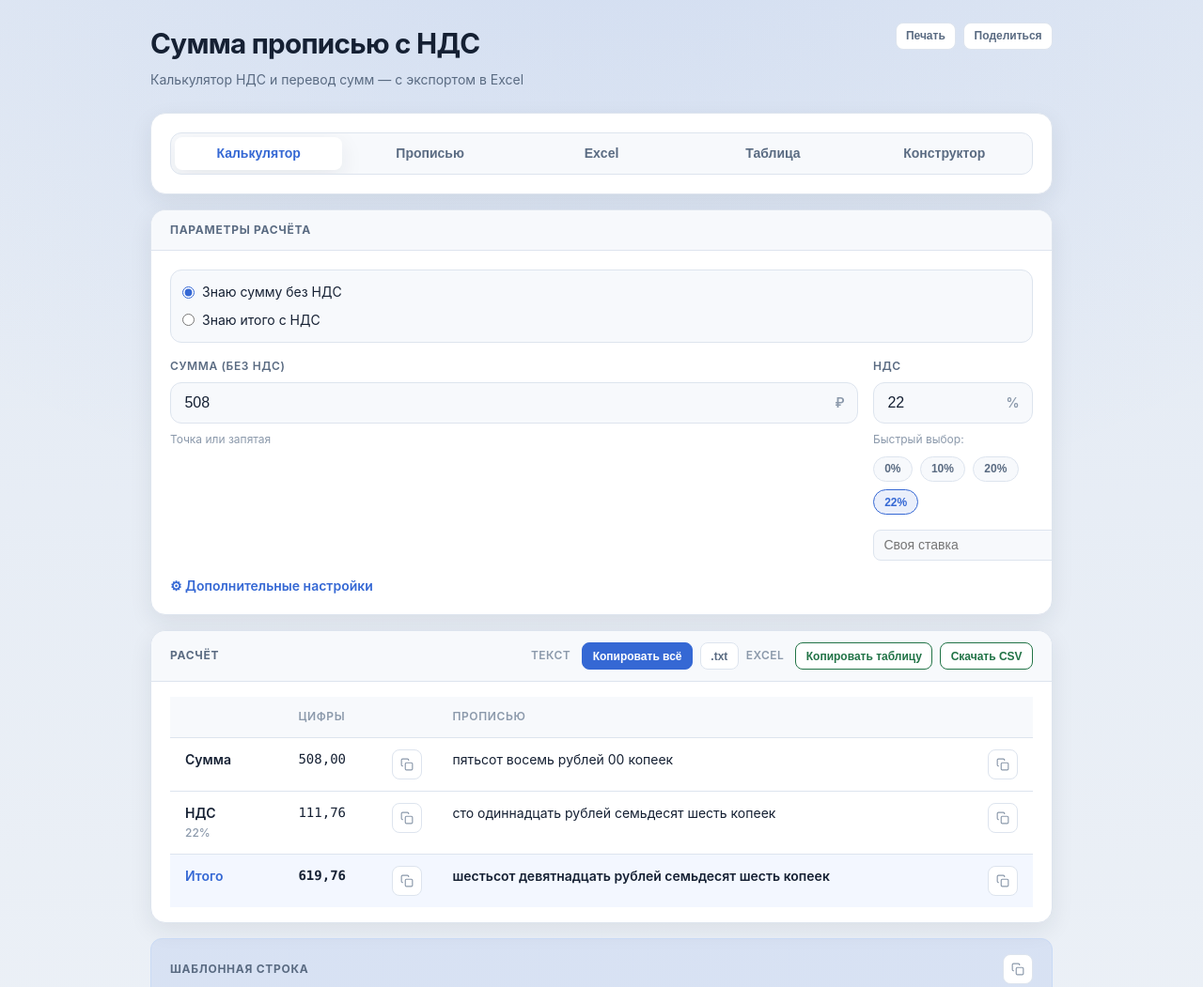
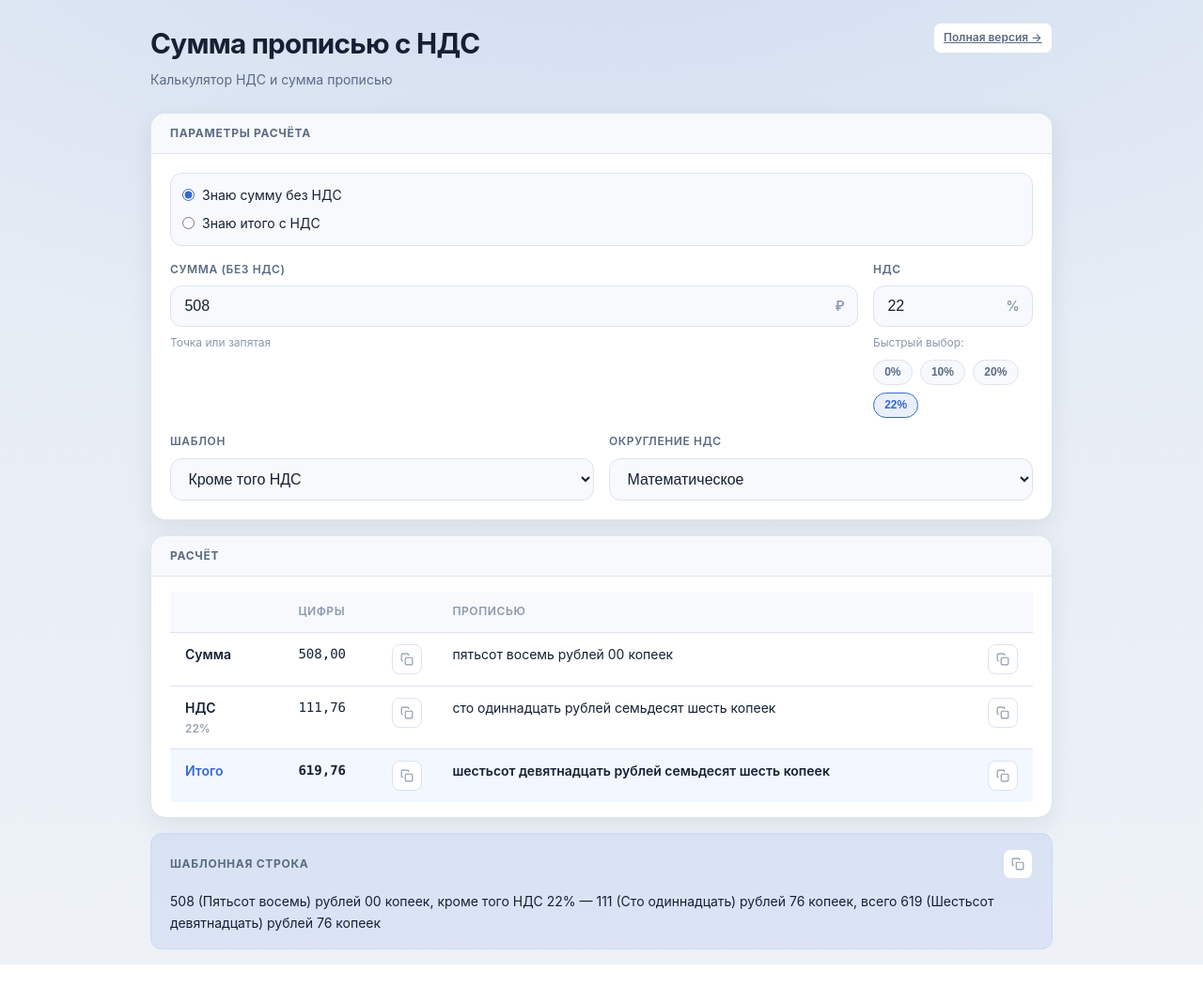
Before and after one commit to bac1lla/nds, a plain HTML site: page index.html in a window 1280 px wide. Shown: the top 1051 px of the page at 94% size. After the commit the page ends 1027 px from the top, so only its background shows below. Drawn offline with Linux system fonts and the light colour scheme.

Commit message:
add v2 version

```diff
--- a/index.html
+++ b/index.html
@@ -329,6 +329,16 @@
     }
 
     #printArea { display: none; }
+
+    .simple-only { display: none; }
+    .app--simple .simple-only { display: inline-flex; }
+    .app--simple .full-only { display: none !important; }
+    .app--simple .settings-details > summary { display: none; }
+    .app--simple .settings-details { border: none; padding: 0; }
+    .app--simple .settings-details .settings-grid { display: grid; margin-top: var(--space-4); padding-top: 0; border-top: none; }
+    .app--simple .app-header__desc--full { display: none; }
+    .app--simple .app-header__desc--simple { display: block; }
+    .app-header__desc--simple { display: none; }
   </style>
 </head>
 <body>
@@ -336,15 +346,17 @@
     <header class="app-header no-print">
       <div class="app-header__main">
         <h1 class="app-header__title">Сумма прописью с НДС</h1>
-        <p class="app-header__desc">Калькулятор НДС и перевод сумм — с экспортом в Excel</p>
+        <p class="app-header__desc app-header__desc--full">Калькулятор НДС и перевод сумм — с экспортом в Excel</p>
+        <p class="app-header__desc app-header__desc--simple">Калькулятор НДС и сумма прописью</p>
       </div>
       <div class="toolbar">
-        <button type="button" class="btn btn--sm" id="btnPrint">Печать</button>
-        <button type="button" class="btn btn--sm" id="btnShare">Поделиться</button>
+        <a href="/v2" class="btn btn--sm simple-only">Полная версия →</a>
+        <button type="button" class="btn btn--sm full-only" id="btnPrint">Печать</button>
+        <button type="button" class="btn btn--sm full-only" id="btnShare">Поделиться</button>
       </div>
     </header>
 
-    <section class="panel no-print">
+    <section class="panel no-print full-only">
       <div class="panel__body">
         <nav class="tabs" role="tablist">
           <button type="button" class="tab tab--active" data-mode="calc" role="tab" aria-selected="true">Калькулятор</button>
@@ -383,7 +395,7 @@
                 <span class="input-wrap__suffix">%</span>
               </div>
               <div class="vat-presets" id="vatPresets"></div>
-              <div class="vat-add">
+              <div class="vat-add full-only">
                 <input type="text" id="customVatInput" placeholder="Своя ставка" inputmode="decimal">
                 <button type="button" class="btn btn--sm" id="addVatBtn">+ Добавить</button>
               </div>
@@ -413,7 +425,7 @@
     </section>
 
     <!-- WORDS MODE -->
-    <section class="panel mode-panel no-print" id="panelWords" data-mode="words">
+    <section class="panel mode-panel no-print full-only" id="panelWords" data-mode="words">
       <div class="panel__header"><h2 class="panel__title">Сумма прописью</h2></div>
       <div class="panel__body">
         <div class="toggle-row" style="margin-bottom:1rem">
@@ -440,7 +452,7 @@
     </section>
 
     <!-- EXCEL / BATCH MODE -->
-    <section class="panel mode-panel no-print" id="panelBatch" data-mode="batch">
+    <section class="panel mode-panel no-print full-only" id="panelBatch" data-mode="batch">
       <div class="panel__header"><h2 class="panel__title">Таблица из Excel</h2></div>
       <div class="panel__body">
         <div class="excel-hint">
@@ -483,7 +495,7 @@
     </section>
 
     <!-- TABLE MODE -->
-    <section class="panel mode-panel no-print" id="panelInvoice" data-mode="invoice">
+    <section class="panel mode-panel no-print full-only" id="panelInvoice" data-mode="invoice">
       <div class="panel__header"><h2 class="panel__title">Таблица</h2></div>
       <div class="panel__body">
         <div class="excel-hint">
@@ -532,7 +544,7 @@
     </section>
 
     <!-- BUILDER MODE -->
-    <section class="panel mode-panel no-print" id="panelBuilder" data-mode="builder">
+    <section class="panel mode-panel no-print full-only" id="panelBuilder" data-mode="builder">
       <div class="panel__header"><h2 class="panel__title">Конструктор шаблонов</h2></div>
       <div class="panel__body">
         <div class="field" style="margin-bottom:var(--space-4)">
@@ -565,7 +577,7 @@
       <div class="panel">
         <div class="panel__header">
           <h2 class="panel__title">Расчёт</h2>
-          <div class="toolbar no-print" id="resultsToolbar">
+          <div class="toolbar no-print full-only" id="resultsToolbar">
             <div class="toolbar-group">
               <span class="toolbar-group__label">Текст</span>
               <button type="button" class="btn btn--sm btn--primary" id="copyAllBtn">Копировать всё</button>
@@ -594,7 +606,7 @@
           </button>
         </div>
         <p class="template-panel__text" id="templateText"></p>
-        <div class="share-box no-print" id="shareBox">
+        <div class="share-box no-print full-only" id="shareBox">
           <div class="share-box__link">
             <input type="text" id="shareUrl" readonly>
             <button type="button" class="btn btn--sm" id="copyUrlBtn">Ссылка</button>
@@ -606,7 +618,7 @@
       </div>
     </section>
 
-    <section class="panel no-print" id="historyPanel">
+    <section class="panel no-print full-only" id="historyPanel">
       <div class="panel__header">
         <h2 class="panel__title">История</h2>
         <button type="button" class="btn btn--sm" id="clearHistoryBtn">Очистить</button>
@@ -623,6 +635,14 @@
   <script>
   (function () {
     'use strict';
+
+    function getAppVariant() {
+      var path = location.pathname.replace(/\/index\.html$/, '');
+      return /\/v2\/?$/.test(path) ? 'full' : 'simple';
+    }
+
+    var APP_VARIANT = getAppVariant();
+    document.documentElement.classList.add('app--' + APP_VARIANT);
 
     var STORAGE = { history: 'nds_history', customVats: 'nds_custom_vats', settings: 'nds_settings', customTemplates: 'nds_custom_templates', tableColumns: 'nds_table_columns' };
     var DEFAULT_VATS = [0, 10, 20, 22];
@@ -1184,6 +1204,7 @@
     }
 
     function restoreFromHistory(item) {
+      if (APP_VARIANT === 'simple') return;
       setMode('calc');
       $('amount').value = item.amount;
       $('vat').value = item.vat;
@@ -1247,11 +1268,20 @@
         populateTemplateSelects(p.get('style'));
       }
       if (p.has('rounding')) $('rounding').value = p.get('rounding');
-      if (p.has('mode')) setMode(p.get('mode'));
+      if (p.has('mode') && APP_VARIANT === 'full') setMode(p.get('mode'));
+    }
+
+    function applyAppVariant() {
+      if (APP_VARIANT === 'simple') {
+        setMode('calc');
+        var details = document.querySelector('.settings-details');
+        if (details) details.open = true;
+      }
     }
 
     // ── Modes ──
     function setMode(mode) {
+      if (APP_VARIANT === 'simple' && mode !== 'calc') return;
       state.currentMode = mode;
       document.querySelectorAll('.tab').forEach(function (t) {
         var active = t.dataset.mode === mode;
@@ -1264,7 +1294,7 @@
       var showResults = mode === 'calc';
       $('results').style.display = showResults ? '' : 'none';
       if (mode !== 'calc') $('results').classList.remove('results--visible');
-      $('historyPanel').hidden = mode !== 'calc';
+      $('historyPanel').hidden = mode !== 'calc' || APP_VARIANT === 'simple';
       if (mode === 'words') calcWords();
       if (mode === 'batch') calcBatch();
       if (mode === 'invoice') calcTable();
@@ -1355,6 +1385,7 @@
       $('results').classList.add('results--visible');
       updateUrl();
 
+      if (APP_VARIANT === 'full') {
         saveHistory({
           key: Date.now().toString(),
           amount: $('amount').value,
@@ -1367,6 +1398,7 @@
           time: new Date().toLocaleString('ru-RU')
         });
         updateBuilderPreview();
+      }
     }
 
     function buildExportText(base, vat, total, vatPct, template, inclusive) {
@@ -1733,17 +1765,20 @@
 
     // ── Init ──
     populateTemplateSelects(state.selectedTemplateId);
+    applyAppVariant();
+    if (APP_VARIANT === 'full') {
       renderTokenBar();
       renderTableColumnList();
       saveColumnConfig(getColumnConfig());
       loadBuilderTemplate(state.selectedTemplateId);
       if (!$('tableInput').value) $('tableInput').value = '100\n250,50';
+    }
     loadFromUrl();
     updateAmountLabel();
-    renderHistory();
+    if (APP_VARIANT === 'full') renderHistory();
     if (!$('amount').value) $('amount').value = '508';
     calculate();
-    calcTable();
+    if (APP_VARIANT === 'full') calcTable();
   })();
   </script>
 </body>
```
Also changed, not shown: v2/index.html (added, +1 -0 lines). Lines whose indentation alone changed are shown as unchanged.
